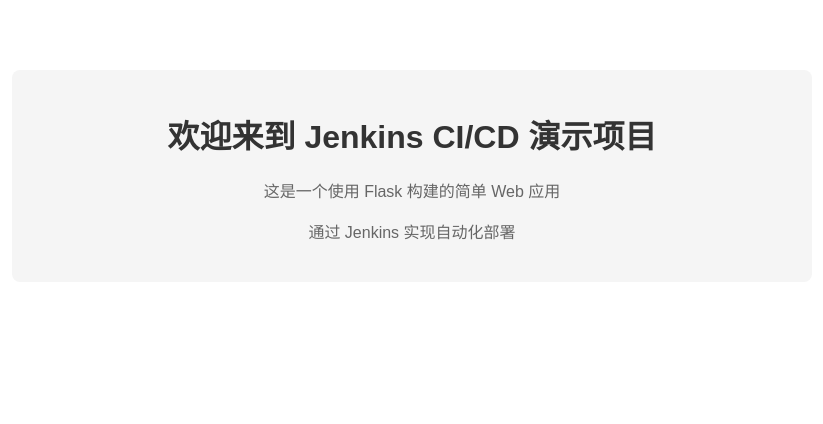
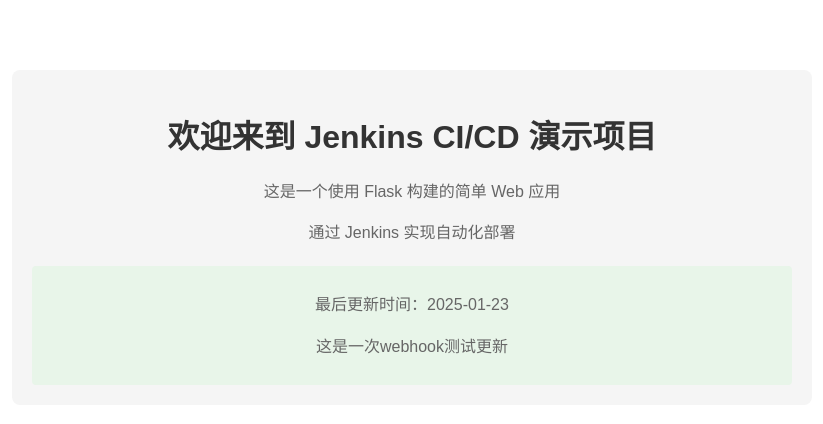
Before and after one commit to paulsuen/learn-jenkins, a Flask app: page / in a window 1280 px wide. Shown: the top 424 px of the page, without its empty margins (228-1051 px from the left). Run offline with Flask 3, Linux system fonts and the light colour scheme.

Commit message:
更新: 添加更新时间信息和样式

```diff
--- a/app/templates/index.html
+++ b/app/templates/index.html
@@ -25,6 +25,12 @@
             color: #666;
             line-height: 1.6;
         }
+        .update-info {
+            margin-top: 20px;
+            padding: 10px;
+            background-color: #e8f5e9;
+            border-radius: 4px;
+        }
     </style>
 </head>
 <body>
@@ -32,6 +38,10 @@
         <h1>欢迎来到 Jenkins CI/CD 演示项目</h1>
         <p>这是一个使用 Flask 构建的简单 Web 应用</p>
         <p>通过 Jenkins 实现自动化部署</p>
+        <div class="update-info">
+            <p>最后更新时间：2025-01-23</p>
+            <p>这是一次webhook测试更新</p>
+        </div>
     </div>
 </body>
 </html>
```
